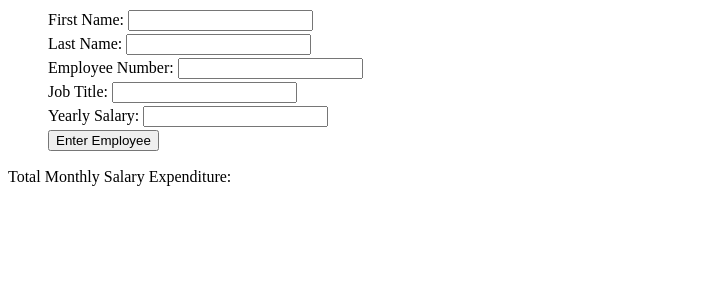
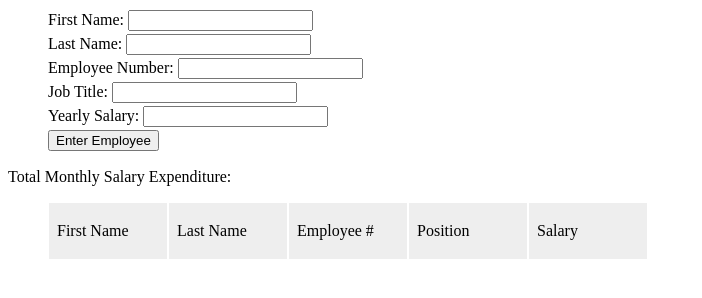
Before and after one commit to cwgraff/weekend_challenge_01, a plain HTML site: page index.html in a window 1280 px wide. Shown: the whole page, without its empty margins (0-702 px from the left). Drawn offline with nearby package versions, Linux system fonts and the light colour scheme.

Commit message:
adds more formatting to the form write to DOM

```diff
--- a/employeeStyle.css
+++ b/employeeStyle.css
@@ -4,6 +4,15 @@ ul {
 	line-height: 1.5;
 }
 
+#resultfield ul {
+	max-width: 610;
+}
+
 #resultfield li {
 	display: inline;
+	width: 110px;
+	float: left;
+    padding-left: 8px;
+    margin: 1px 1px 8px 1px;
+    background-color: #eee;
 }
--- a/index.html
+++ b/index.html
@@ -43,6 +43,24 @@
 
     </div>
     <div id="resultfield">
+       <ul>
+        <li>
+          <p>First Name</p>
+        </li>
+        <li>
+          <p>Last Name</p>
+        </li>
+        <li>
+          <p>Employee #</p>
+        </li>
+        <li>
+          <p>Position</p>
+        </li>
+        <li>
+          <p>Salary</p>
+        </li>
+      </ul>
+
 
       <!-- JS is writing to here -->
 
```
